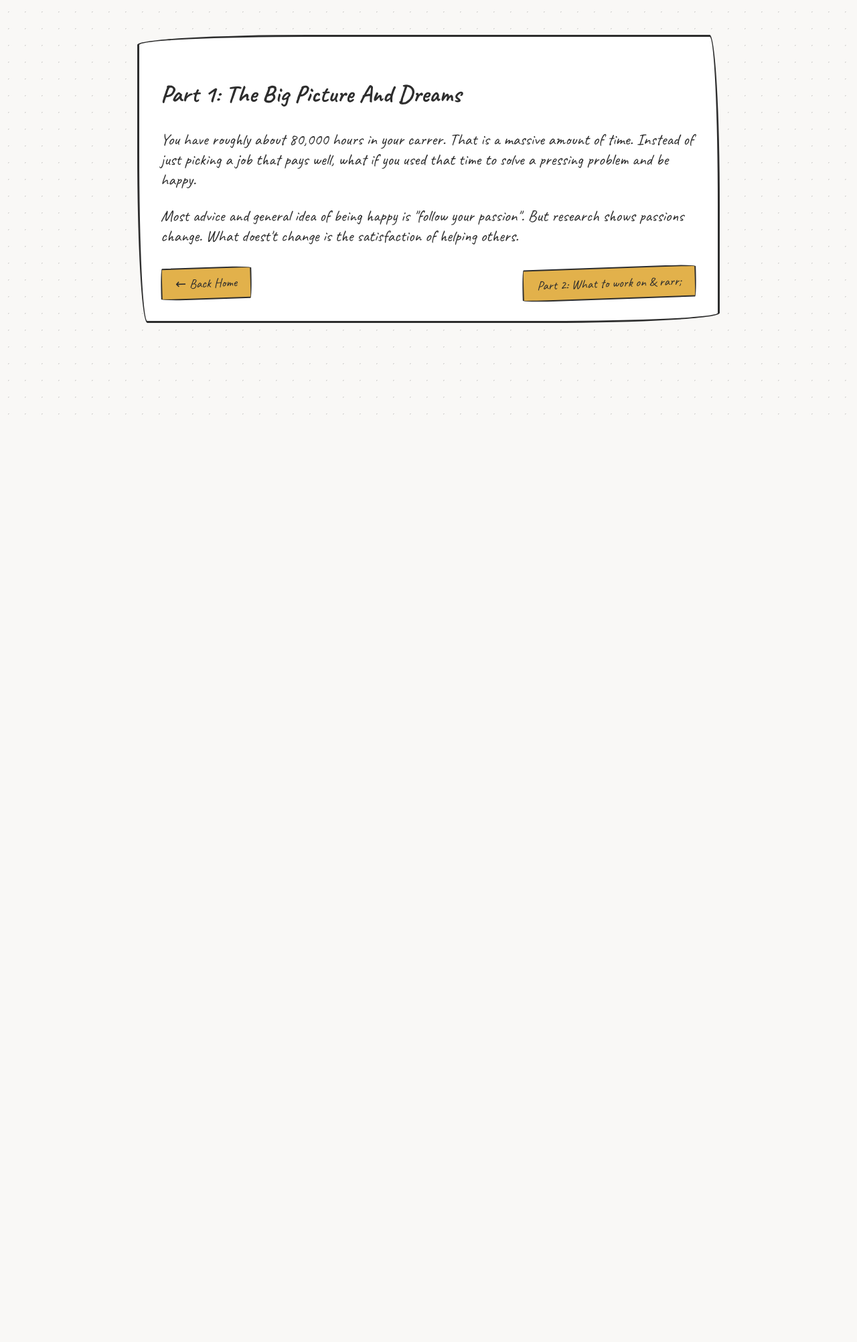
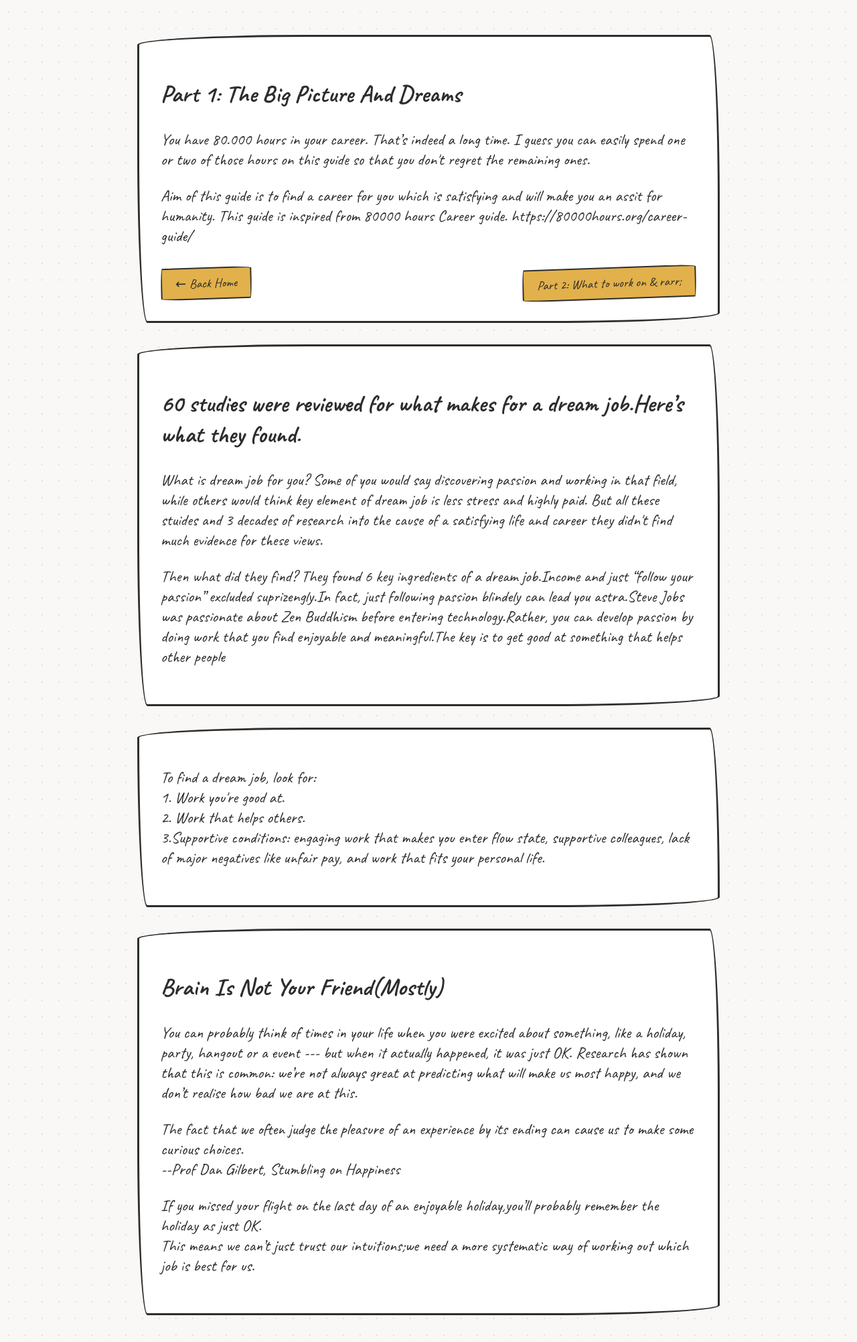
Before and after one commit to Dixit106/BETHEMYSTIC, a Flask app: page /part1 in a window 1280 px wide. Shown: the part 170-2173 px from the top of the page at 67% size. Before the commit the page ends 789 px from the top, so only its background shows below. Run offline with Flask 3, Linux system fonts and the light colour scheme.

Commit message:
adding a lot of text info to website and presenting it in good and organized manner

```diff
--- a/templates/part1.html
+++ b/templates/part1.html
@@ -18,16 +18,17 @@
 
         <section class="sketch-card article-card">
 
-            <h2>Part 1: The Big Picture And Dreams</h2>
+            <h1>Part 1: The Big Picture And Dreams</h1>
 
-            <p>You have roughly about 80,000 hours in your carrer. That is a massive
-                amount of time. Instead of just picking a job that pays well,
-                what if you used that time to solve a pressing problem and be happy.
-            </p>
-
-            <p>Most advice and general idea of being happy is "follow your passion".
-                But research shows passions change. What doest't change is the satisfaction of helping others.
-            </p>
+            <p>You have 80.000 hours in your career. That’s indeed a long time.
+                I guess you can easily spend one or two of those hours on this guide
+                so that you don't regret the remaining ones.
+            </p>Aim of this guide is to
+                find a career for you which is satisfying and will make you an assit
+                for humanity.
+                This guide is inspired from 80000 hours Career guide.
+                https://80000hours.org/career-guide/
+            <p>
 
             <div class="nav-buttons">
                 <a href="{{ url_for('home') }}" class="sketch-button nav-btn">&larr; Back Home</a>
@@ -35,6 +36,51 @@
             </div>
 
         </section>
+
+        <section class="sketch-card article-card">
+
+            <h2>60 studies were reviewed for what makes for a dream job.Here’s what they found.</h2>
+            <p>What is dream job for you? Some of you would say discovering passion and working
+                in that field, while others would think key element of dream job is less stress and highly paid.
+                But all these stuides and 3 decades of research into the cause of a satisfying life and career
+                they didn't find much evidence for these views.</p>
+
+            <p>Then what did they find?
+                They found 6 key ingredients of a dream job.Income and just “follow your passion”
+                excluded suprizengly.In fact, just following passion blindely can lead you astra.Steve
+                Jobs was passionate about Zen Buddhism before entering technology.Rather, you can
+                develop passion by doing work that you find enjoyable and meaningful.The key is to
+                get good at something that helps other people</p>
+        </section>
+
+        <section class="sketch-card article-card">
+            <p>To find a dream job, look for:
+                <br>
+                1. Work you're good at.
+                <br>
+                2. Work that helps others.
+                <br>
+                3.Supportive conditions: engaging work that makes you enter flow state, supportive colleagues,
+                lack of major negatives like unfair pay, and work that fits your personal life.</p>
+        </section>
+
+        <section class="sketch-card article-card">
+            <h2>Brain Is Not Your Friend(Mostly)</h2>
+            <p>You can probably think of times in your life when you were excited about something,
+                like a holiday, party, hangout or a event --- but when it actually happened, it was just OK.
+                Research has shown that this is common: we’re not always great at predicting what will
+                make us most happy, and we don’t realise how bad we are at this.</p>
+
+            <p>The fact that we often judge the pleasure of an experience by its ending can cause us to make some curious choices.
+                <br>
+               --Prof Dan Gilbert, Stumbling on Happiness</p>
+
+            <p>If you missed your flight on the last day of an enjoyable holiday,you’ll probably remember
+                the holiday as just OK.
+                <br>
+                This means we can’t just trust our intuitions;we need a more systematic way of working out
+                which job is best for us.</p>
+        </section>
     </main>
 
     <script src="{{ url_for('static', filename='js/script.js') }}"></script>
```
